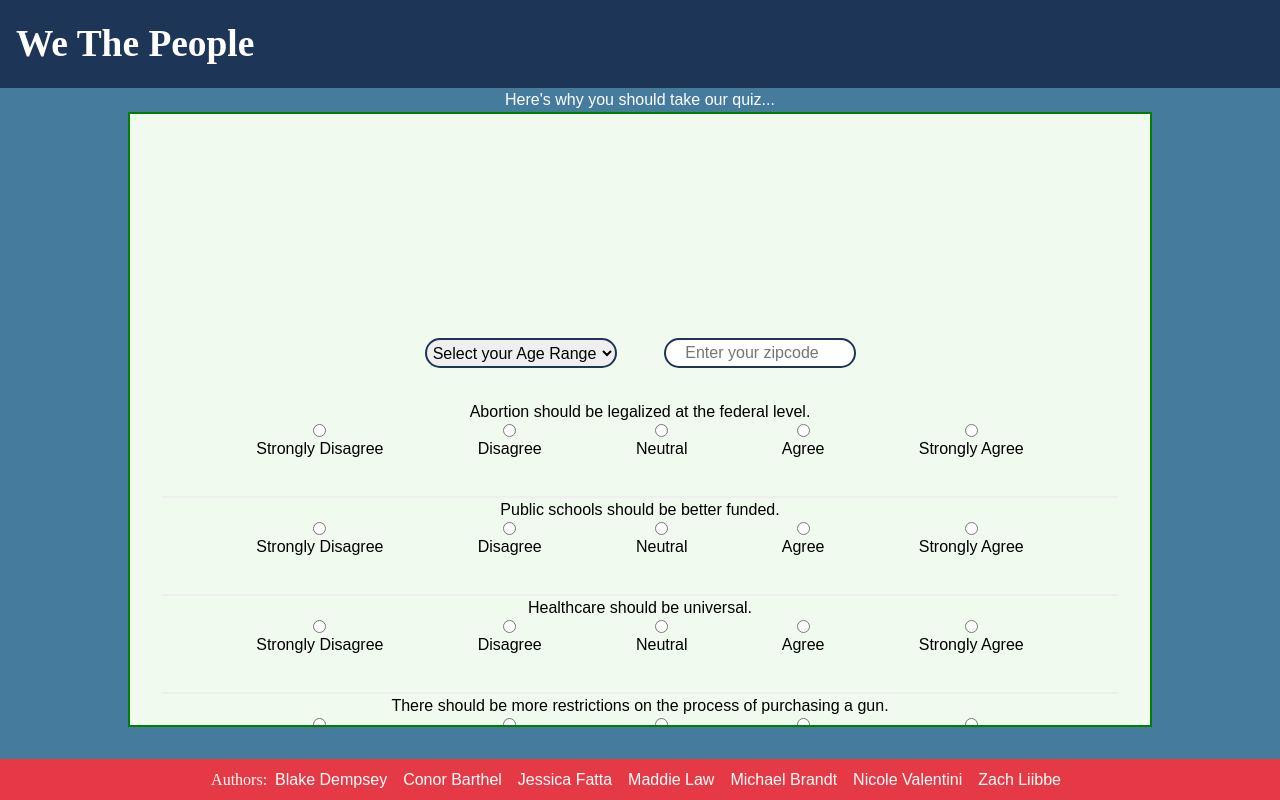
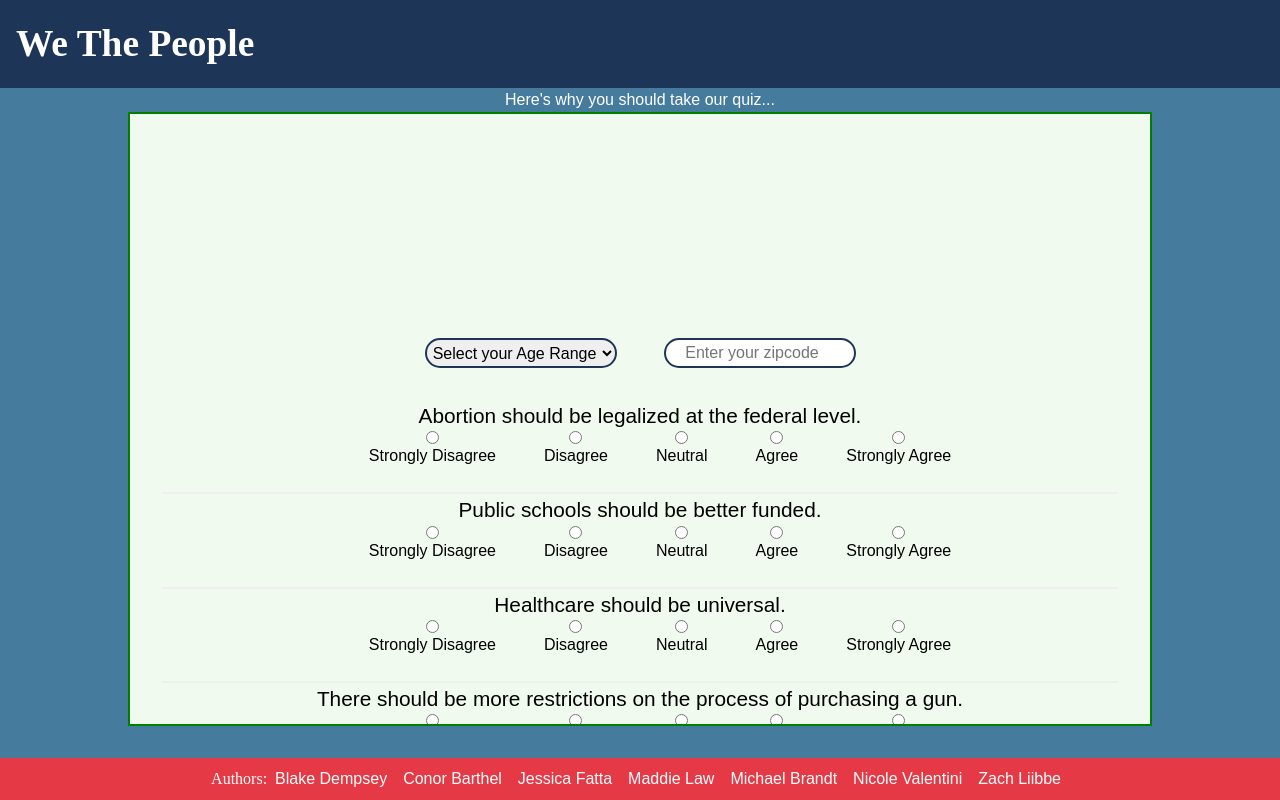
Before and after one commit to Mod-4-Capstone/we-the-people-fe, a React (Create React App) app: page / in a window 1280 px wide. Built offline with nearby package versions, Linux system fonts and the light colour scheme; a web font is replaced by a local one.

Commit message:
Add styling

```diff
--- a/src/components/Statement/statement.css
+++ b/src/components/Statement/statement.css
@@ -1,16 +1,16 @@
 .likert {
   display: flex;
   list-style: none;
-  justify-content: space-evenly;
   width:100%;
   margin:0;
-  padding:0 0 35px;
+  justify-content: center;
   border-bottom:2px solid #efefef;
   font-family: 'Mukta Vaani', sans-serif;
 }
 
 .statement {
   font-family: 'Khula', sans-serif;
+  font-size: 1.3rem;
 }
 
 /* form .likert:last-of-type {border-bottom:0;}
@@ -25,8 +25,9 @@ form .likert:before {
   width:78%;
 } */
 
-li {
+.likert > li {
   display: flex;
   flex-direction: column;
   align-items: center;
+  padding: 0 1.5em 1.5em 1.5em;
 }
```
